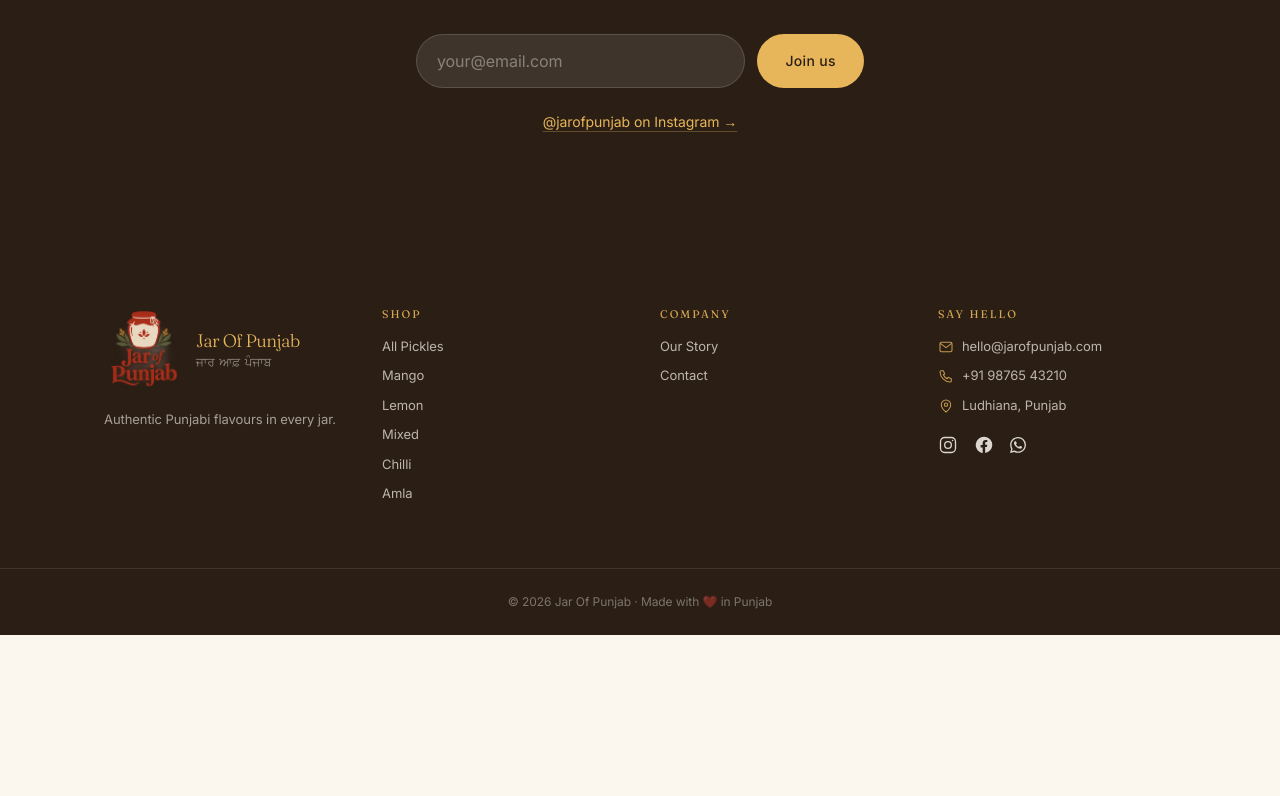
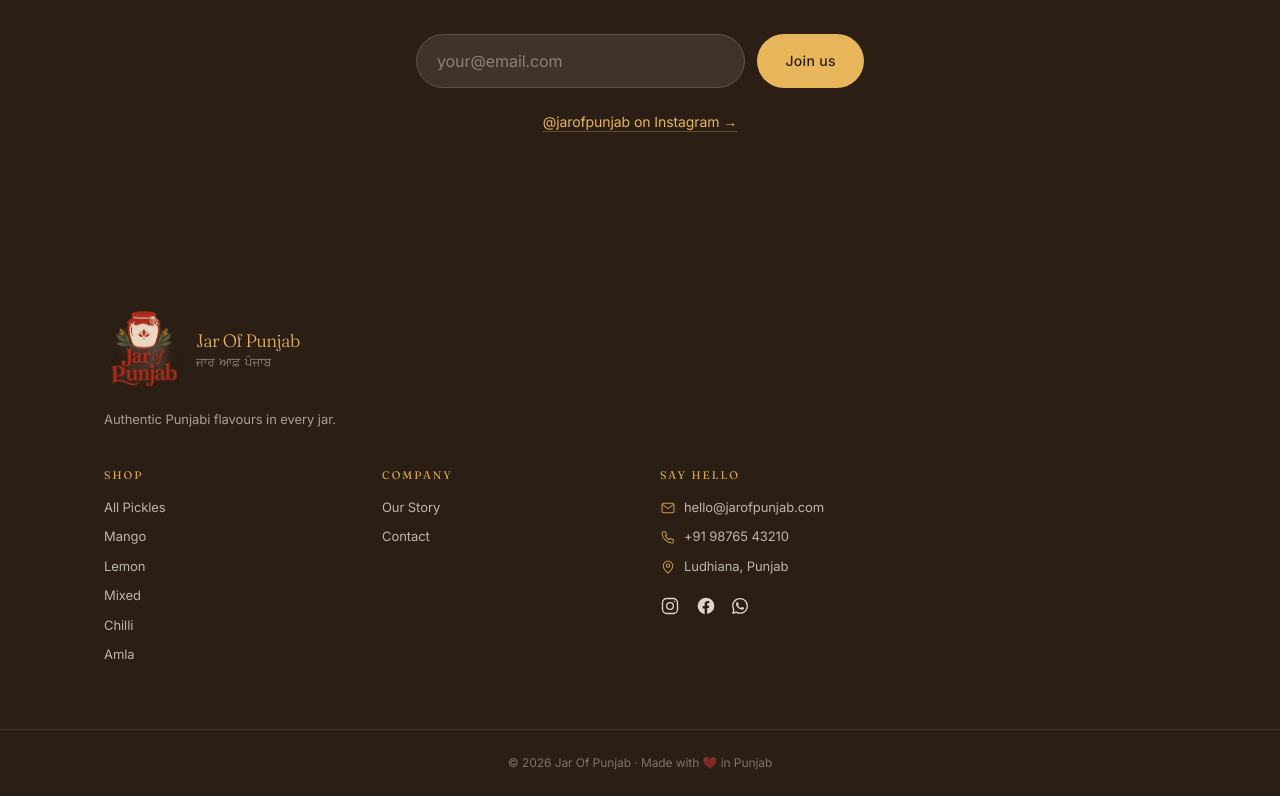
Before and after one commit to RamanBrarRai/jar-of-punjab, a React (Vite) app: page / in a window 1280 px wide. Shown: the part 5216-6012 px from the top of the page. Before the commit the page ends 5851 px from the top, so only its background shows below. Built offline with nearby package versions, Linux system fonts and the light colour scheme.

Commit message:
Update Footer.jsx

```diff
--- a/src/components/Footer.jsx
+++ b/src/components/Footer.jsx
@@ -12,7 +12,7 @@
   return (
     <footer className="bg-ink text-paper/85 mt-0">
       <div className="max-w-6xl mx-auto px-5 md:px-10 py-16 grid md:grid-cols-4 gap-10">
-        <div className="md:col-span-1">
+        <div className="md:col-span-4">
           <div className="flex items-center gap-3">
             <img
                 src="/logo.png"
```
